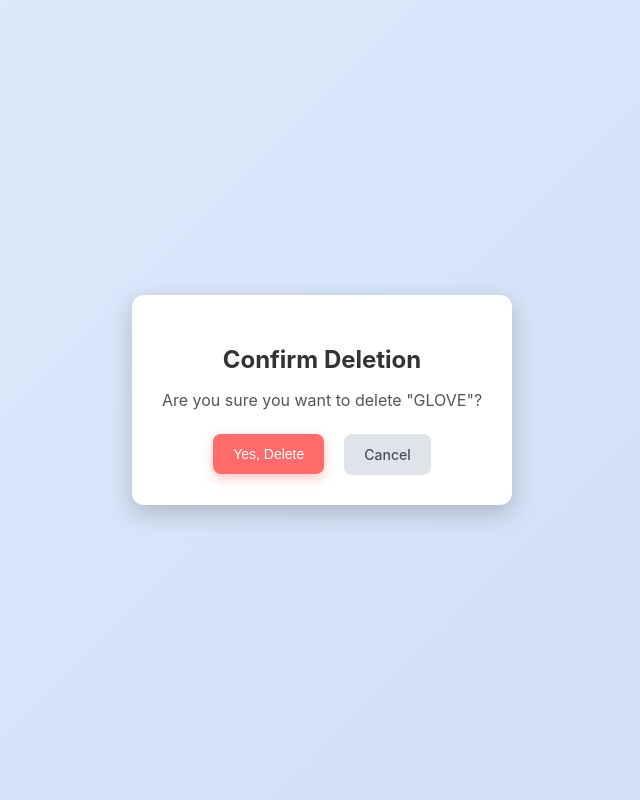
After one commit to Muhammedmidlajc/F4FITNESS, a Django app: page /delete/8/ in a window 1280 px wide. The commit adds this page. Shown: the whole page, without its empty margins (318-958 px from the left). Run offline with Django 5.2, Linux system fonts and the light colour scheme; data comes from the database, SQL or seed files in the repository; both versions use the stored data as it was after the commit.

Commit message:
after review

```diff
--- a/fitapp/urls.py
+++ b/fitapp/urls.py
@@ -43,11 +43,8 @@ urlpatterns = [
 
   path('productmanagement/', views.productmanagement, name='productmanagement'),
   path('add/', views.addsupplement, name='addsupplement'),
-
-
-
-
-
+  path('edit/<int:supplement_id>/', views.edit_supplement, name='edit_supplement'),
+  path('delete/<int:supplement_id>/', views.delete_supplement, name='delete_supplement'),
 
 
 
--- a/fitapp/views.py
+++ b/fitapp/views.py
@@ -11,6 +11,8 @@ from django.contrib.auth.models import User
 from.models import plan
 from .forms import PlanForm
 from.models import Supplement
+from .forms import SupplementForm
+
 
 
 
@@ -382,3 +384,32 @@ def payment_page(request,):
 def productview(request):
     product = Supplement.objects.all()
     return render(request, 'f4fitness/productview.html',{'product':product})
+
+
+
+
+
+
+def edit_supplement(request, supplement_id):
+    supplement_1 = get_object_or_404(Supplement, id=supplement_id)  # Fetch the specific supplement
+    if request.method == "POST":
+        form = SupplementForm(request.POST, request.FILES, instance=supplement_1)
+        if form.is_valid():
+            form.save()  # Save the updated supplement details
+            return redirect('productmanagement')  # Redirect to the product management page
+    else:
+        form = SupplementForm(instance=supplement_1)  # Pre-fill form with existing data
+    return render(request, 'f4fitness/edit_supplement.html', {'form': form, 'supplement': supplement_1})
+
+
+from django.shortcuts import get_object_or_404, redirect
+from django.contrib import messages  # For optional success messages
+from .models import Supplement
+
+def delete_supplement(request, supplement_id):
+    supplement = get_object_or_404(Supplement, id=supplement_id)
+    if request.method == "POST":
+        supplement.delete()  # Delete the supplement
+        messages.success(request, "Supplement deleted successfully.")  # Optional
+        return redirect('productmanagement')  # Redirect to the product management page
+    return render(request, 'f4fitness/confirm_delete_supplement.html', {'supplement': supplement})
--- /dev/null
+++ b/templates/f4fitness/confirm_delete_supplement.html
@@ -0,0 +1,109 @@
+<!DOCTYPE html>
+<html lang="en">
+<head>
+    <meta charset="UTF-8">
+    <meta name="viewport" content="width=device-width, initial-scale=1.0">
+    <title>Confirm Delete</title>
+    <style>
+        body {
+            font-family: 'Inter', Arial, sans-serif;
+            background: linear-gradient(135deg, #e0eafc, #cfdef3);
+            display: flex;
+            justify-content: center;
+            align-items: center;
+            height: 100vh;
+            margin: 0;
+        }
+
+        .modal {
+            background: #ffffff;
+            padding: 30px;
+            border-radius: 12px;
+            box-shadow: 0 8px 24px rgba(0, 0, 0, 0.2);
+            max-width: 400px;
+            text-align: center;
+            animation: fadeIn 0.3s ease-in-out;
+        }
+
+        @keyframes fadeIn {
+            from {
+                opacity: 0;
+                transform: scale(0.9);
+            }
+            to {
+                opacity: 1;
+                transform: scale(1);
+            }
+        }
+
+        .modal h2 {
+            margin-bottom: 16px;
+            font-size: 24px;
+            color: #333;
+        }
+
+        .modal p {
+            margin-bottom: 24px;
+            font-size: 16px;
+            color: #555;
+        }
+
+        .modal-buttons {
+            display: flex;
+            justify-content: center;
+            gap: 20px;
+        }
+
+        .modal-buttons button, .modal-buttons a {
+            padding: 12px 20px;
+            border: none;
+            border-radius: 8px;
+            font-size: 14px;
+            font-weight: 500;
+            text-decoration: none;
+            cursor: pointer;
+            transition: all 0.3s ease;
+        }
+
+        .confirm-btn {
+            background: #ff6b6b;
+            color: #ffffff;
+            box-shadow: 0 4px 12px rgba(255, 107, 107, 0.4);
+        }
+
+        .confirm-btn:hover {
+            background: #ff3b3b;
+            box-shadow: 0 6px 16px rgba(255, 59, 59, 0.5);
+        }
+
+        .cancel-btn {
+            background: #dfe4ea;
+            color: #495057;
+            text-align: center;
+            display: inline-block;
+        }
+
+        .cancel-btn:hover {
+            background: #ced6e0;
+            color: #343a40;
+        }
+
+        .cancel-btn:link, .cancel-btn:visited {
+            text-decoration: none;
+        }
+    </style>
+</head>
+<body>
+    <div class="modal">
+        <h2>Confirm Deletion</h2>
+        <p>Are you sure you want to delete "{{ supplement.name }}"?</p>
+        <div class="modal-buttons">
+            <form method="POST">
+                {% csrf_token %}
+                <button type="submit" class="confirm-btn">Yes, Delete</button>
+            </form>
+            <a href="{% url 'productmanagement' %}" class="cancel-btn">Cancel</a>
+        </div>
+    </div>
+</body>
+</html>
```
Also changed, not shown: templates/f4fitness/edit_supplement.html (added, +102 -0 lines), templates/f4fitness/productmanagement.html (+9 -8 lines), db.sqlite3, media/profile_images/20230823215007_IMG_2896_c38CapY.JPG (added), media/profile_images/20230823230321_IMG_2908_JdOYgdU.JPG (added), media/supplements/images/91ADLOSMslL._AC_UF8941000_QL80_.jpg (added), media/supplements/images/Brand_Banner_without_CTA___W.in___Wellcore___Wellversed_767x400.webp (added), media/supplements/images/WHEY.jpg (added), media/supplements/images/gym-water-bottle-set-of-3-lavender-blue.webp (added), media/supplements/images/mb.webp (added), media/supplements/images/shopping.webp (added), media/supplements/images/shopping_gb348C5.webp (added), 3 other files.
